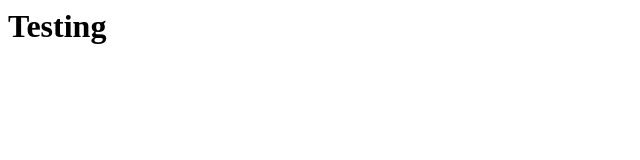
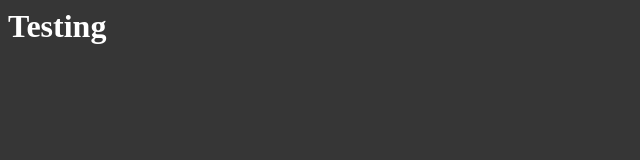
Before and after one commit to JacobPH21/test, a plain HTML site: page index.html in a window 1280 px wide. Shown: the whole page, without its empty margins (0-640 px from the left). Drawn offline with Linux system fonts and the light colour scheme.

Commit message:
Update style.css

```diff
--- a/style.css
+++ b/style.css
@@ -1,3 +1,8 @@
-#test a{
-    background-color: #EEE;
+* {
+    background-color: #363636;
+    font-family: bold;
 }
+#Test h1 {
+    color: #fff;
+    position: center;
+}
```
